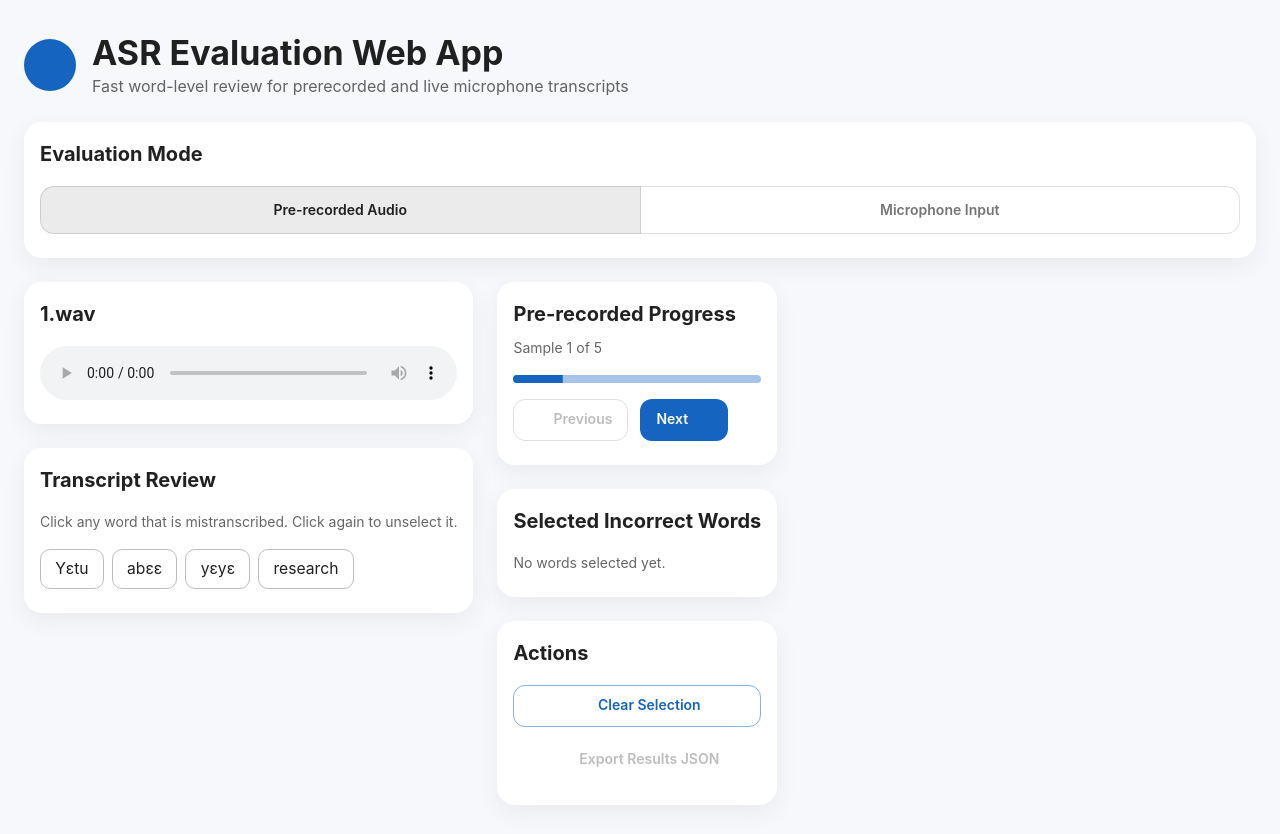
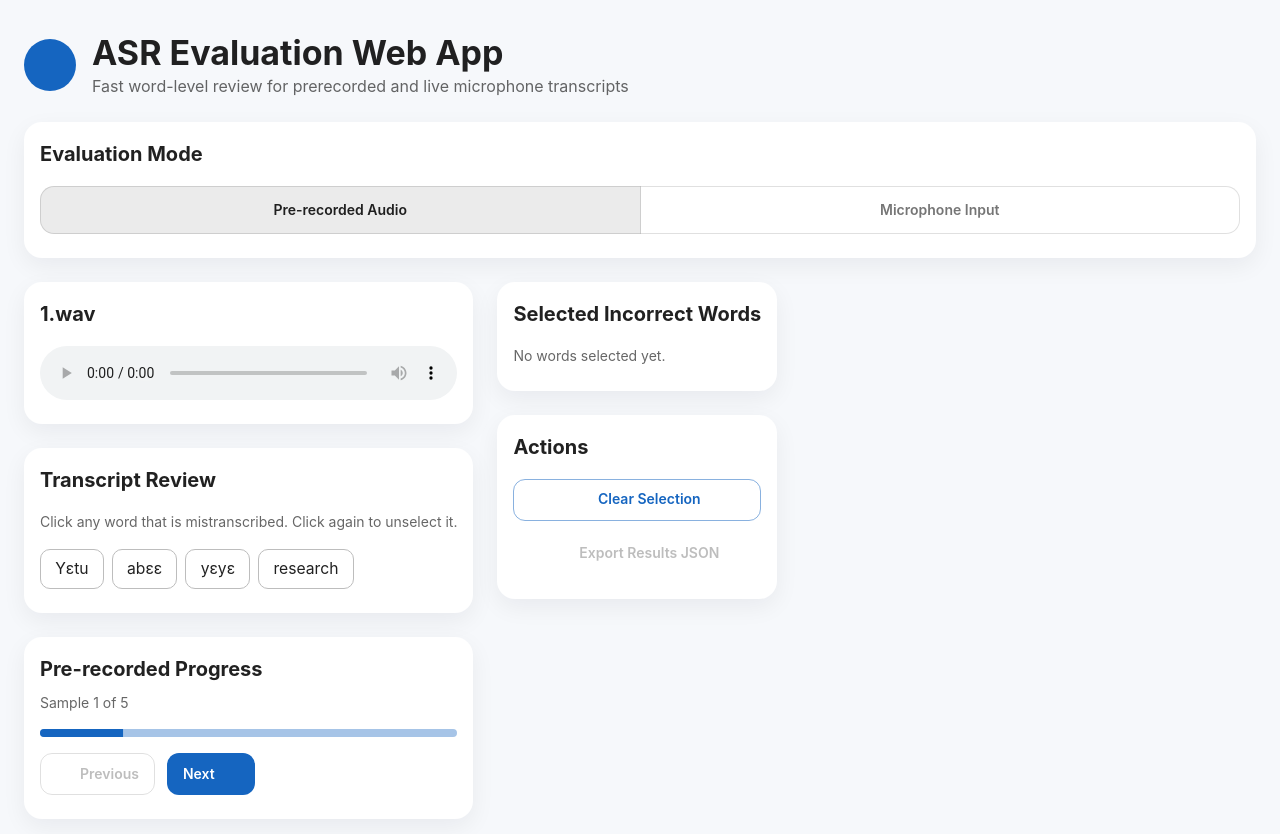
Before and after one commit to Saanimustapha/GhanaNLP-human-ASR-evaluation-system, a React (Vite) app: page / in a window 1280 px wide. Shown: the top 834 px of the page. Built offline with nearby package versions, Linux system fonts and the light colour scheme; some icons are missing.

Commit message:
Positioned pre-recorded progress component under transcript review component to ensure minimal mouse movement across the screen.

```diff
--- a/src/App.jsx
+++ b/src/App.jsx
@@ -124,6 +124,12 @@ export default function App() {
                           tokens={currentTokens}
                           onToggleWord={toggleWord}
                         />
+                        <SampleNavigator
+                          currentIndex={currentIndex}
+                          total={samples.length}
+                          onPrevious={previousSample}
+                          onNext={nextSample}
+                        />
                       </>
                     ) : (
                       <EmptyState
@@ -168,15 +174,6 @@ export default function App() {
 
             <Grid item xs={12} md={4}>
               <Stack spacing={3}>
-                {mode === MODES.PRE_RECORDED ? (
-                  <SampleNavigator
-                    currentIndex={currentIndex}
-                    total={samples.length}
-                    onPrevious={previousSample}
-                    onNext={nextSample}
-                  />
-                ) : null}
-
                 <ReviewSummaryCard tokens={currentTokens} />
 
                 <EvaluationActions
```
Lines whose indentation alone changed are shown as unchanged.
